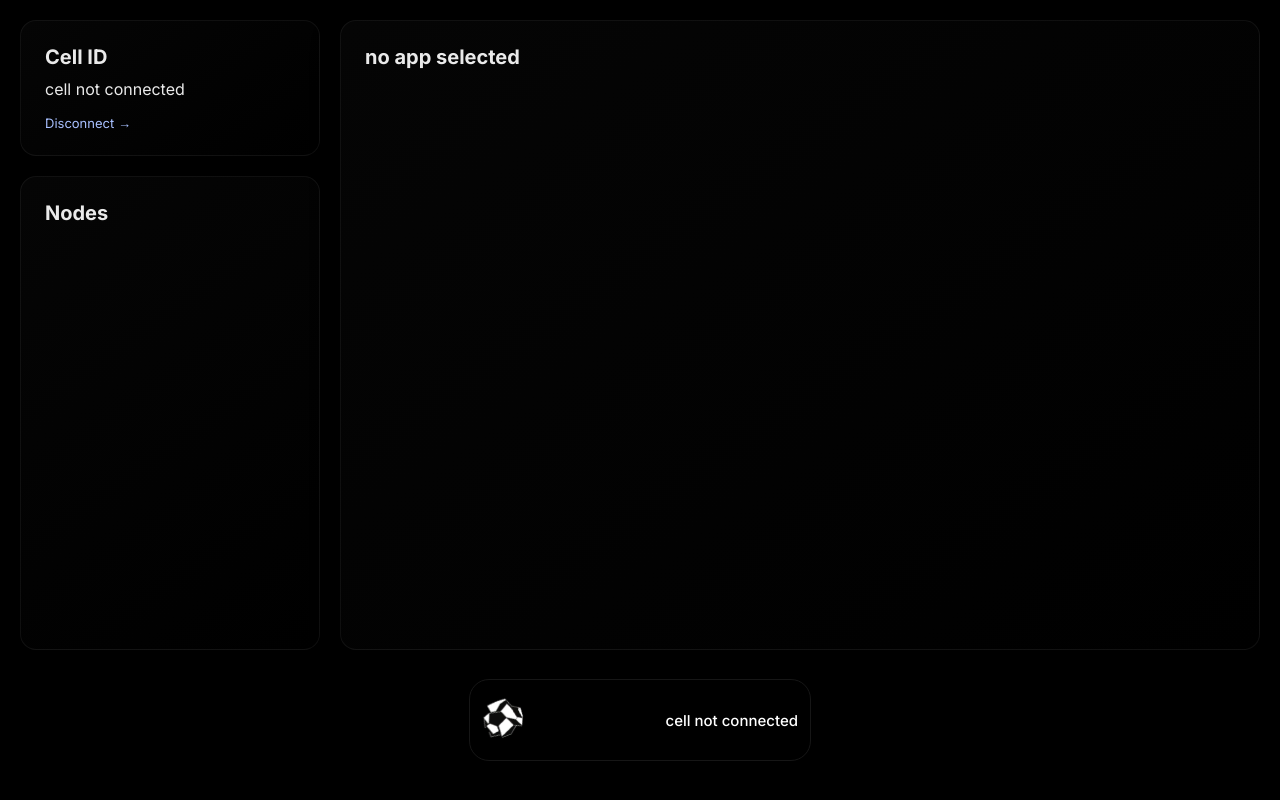
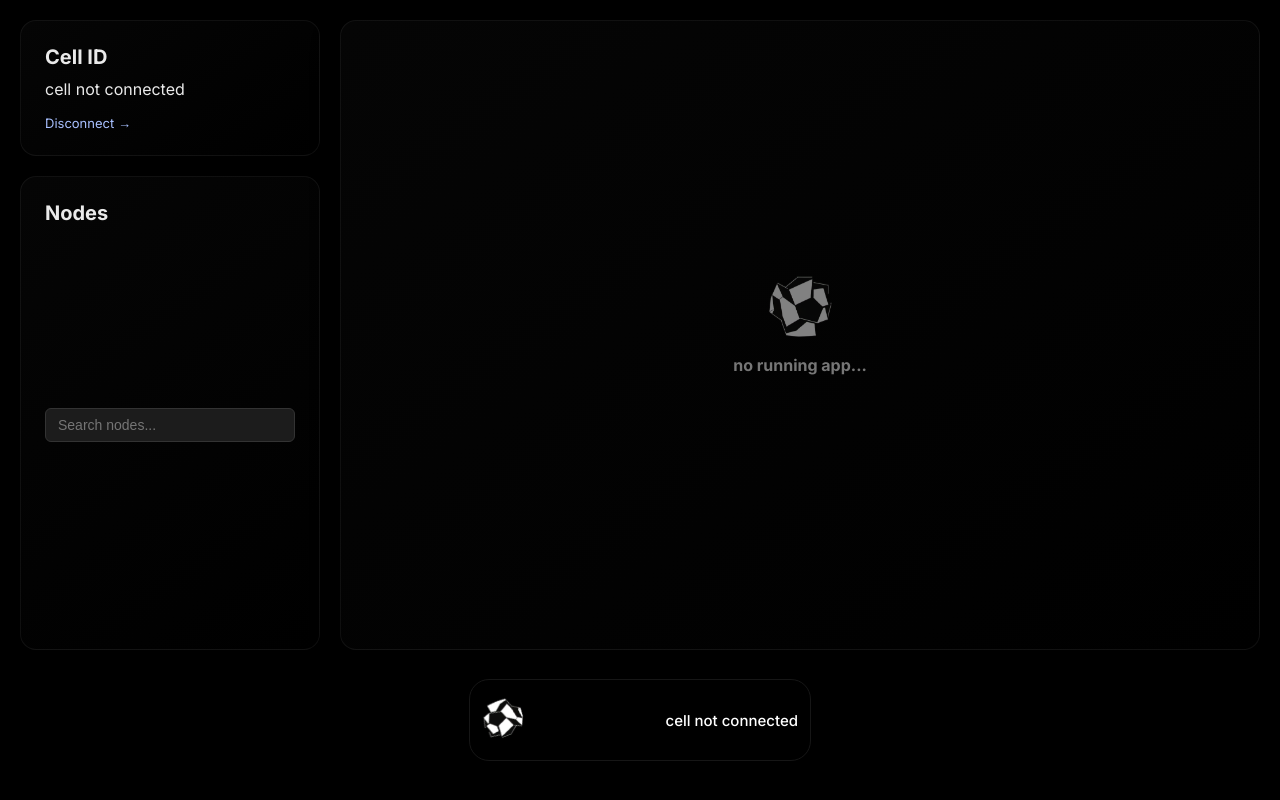
Before and after one commit to neuronumcybernetics/neuronum_browser, a Flask app: page /neuronum_cellai in a window 1280 px wide. Run offline with Flask 3, Linux system fonts and the light colour scheme.

Commit message:
frontend update

```diff
--- a/templates/neuronum_cellai.html
+++ b/templates/neuronum_cellai.html
@@ -129,6 +129,42 @@
       flex-direction: column;
       gap: 18px;
     }
+
+    /* CSS for the search bar */
+    .search-container {
+      margin-top: 10px;
+      margin-bottom: 20px;
+      display: flex;
+      align-items: center;
+      gap: 10px;
+    }
+
+    .search-container input[type="text"] {
+      width: 100%;
+      padding: 8px 12px;
+      font-size: 14px;
+      border-radius: 6px;
+      background-color: #1c1c1c;
+      color: #fff;
+      border: 1px solid #333;
+    }
+
+    /* New CSS for the "no app selected" state */
+    .no-app-selected {
+      display: flex;
+      flex-direction: column;
+      justify-content: center;
+      align-items: center;
+      text-align: center;
+      height: 100%;
+      opacity: 0.5;
+    }
+
+    .no-app-selected img {
+      width: 65px;
+      height: 65px;
+      margin-bottom: -5px;
+    }
   </style>
 </head>
 <body class="pageContainer">
@@ -141,10 +177,16 @@
     </div>
     <div class="bento-card node-list-card">
       <h3>Nodes</h3>
+      <div class="search-container">
+          <input type="text" id="node-search" placeholder="Search nodes...">
+      </div>
       <div id="node-list" class="node-list-container"></div>
     </div>
     <div class="bento-card node-screen-card" id="html-output">
-      <h3>no app selected</h3>
+      <div class="no-app-selected">
+        <img src="/static/logo.png" alt="Neuronum Logo">
+        <h4>no running app...</h4>
+      </div>
       <div id="node-list-screen" class="node-list-container"></div>
     </div>
   </div>
@@ -192,8 +234,15 @@
 
             if (label === "tx_response" && payload.html) {
               const htmlOutput = document.getElementById("html-output");
-              htmlOutput.style.display = "flex";
-              htmlOutput.innerHTML = payload.html;
+
+              htmlOutput.innerHTML = "";
+
+              const tempDiv = document.createElement("div");
+              tempDiv.innerHTML = payload.html;
+
+              while (tempDiv.firstChild) {
+                htmlOutput.appendChild(tempDiv.firstChild);
+              }
 
               const scripts = htmlOutput.querySelectorAll("script");
               scripts.forEach(oldScript => {
@@ -235,15 +284,20 @@
         });
       }
 
-      // --- Start of nodes.html logic integrated here ---
       const nodeListContainer = document.getElementById('node-list');
+      const nodeSearchInput = document.getElementById('node-search');
+      let allNodes = [];
 
       if (host && password && synapse) {
         fetchNodes();
       } else {
-        // You can add a message here to indicate no nodes will be fetched
         console.error("Missing Host, Password, or Synapse for node list.");
       }
+
+      nodeSearchInput.addEventListener('input', (event) => {
+        const searchTerm = event.target.value.toLowerCase();
+        renderNodes(searchTerm);
+      });
 
       async function fetchNodes() {
         const payload = {
@@ -276,12 +330,39 @@
             return;
           }
 
-          result.Nodes.forEach(node => {
+          allNodes = result.Nodes;
+          renderNodes("");
+        } catch (err) {
+          console.error("Fetch failed: " + err.message);
+          const p = document.createElement("p");
+          p.textContent = "Failed to fetch nodes. Network error.";
+          nodeListContainer.appendChild(p);
+        }
+      }
+
+      function renderNodes(searchTerm) {
+          nodeListContainer.innerHTML = '';
+
+          const filteredNodes = allNodes.filter(node => {
+              const nodeDescription = node.descr.toLowerCase();
+              const gatewayInfo = (node.config?.data_gateways || []).map(g => g.info.toLowerCase()).join(' ');
+              const fullText = `${nodeDescription} ${gatewayInfo}`;
+              return fullText.includes(searchTerm);
+          });
+
+          if (filteredNodes.length === 0) {
+              const p = document.createElement("p");
+              p.textContent = "No nodes found matching your search.";
+              nodeListContainer.appendChild(p);
+              return;
+          }
+
+          filteredNodes.forEach(node => {
             const nodeCard = document.createElement("div");
             nodeCard.className = "node-card";
 
             const title = document.createElement("h4");
-            title.textContent = `${node.nodeID}: ${node.descr}`;
+            title.textContent = `${node.descr}`;
             nodeCard.appendChild(title);
 
             if (node.config && Array.isArray(node.config.data_gateways) && node.config.data_gateways.length > 0) {
@@ -289,16 +370,15 @@
               gatewayList.style.listStyle = "none";
               gatewayList.style.paddingLeft = "0";
 
-              node.config.data_gateways.forEach(gateway => {
+              const filteredGateways = node.config.data_gateways.filter(gateway => gateway.id.endsWith("::tx"));
+
+              filteredGateways.forEach(gateway => {
                   const li = document.createElement("li");
                   li.style.marginBottom = "10px";
 
-                const span = document.createElement("span");
-                span.textContent = `Gateway ID: ${gateway.id}`;
-
                   const btn = document.createElement("button");
                   btn.className = "gateway-btn";
-                btn.textContent = "Send Request";
+                  btn.textContent = gateway.info;
 
                   btn.addEventListener("click", async () => {
                       const url = `https://your-api-endpoint.example.com/api/your-route?gateway_id=${encodeURIComponent(gateway.id)}`;
@@ -308,8 +388,6 @@
                           if (res.ok) {
                               const data = await res.json();
                               console.log(`Response for ${gateway.id}: ${JSON.stringify(data)}`);
-                      // You can add a visual indicator or update an element on the page here
-                      // to show the result of the request.
                           } else {
                               console.error(`Error ${res.status}: ${res.statusText}`);
                           }
@@ -317,12 +395,9 @@
                           console.error(`Fetch error: ${err.message}`);
                       }
                   });
-
-                li.appendChild(span);
                   li.appendChild(btn);
                   gatewayList.appendChild(li);
               });
-
               nodeCard.appendChild(gatewayList);
             } else {
               const p = document.createElement("p");
@@ -332,13 +407,6 @@
 
             nodeListContainer.appendChild(nodeCard);
           });
-
-        } catch (err) {
-          console.error("Fetch failed: " + err.message);
-          const p = document.createElement("p");
-          p.textContent = "Failed to fetch nodes. Network error.";
-          nodeListContainer.appendChild(p);
-        }
       }
     };
   </script>
```
Lines whose indentation alone changed are shown as unchanged.
